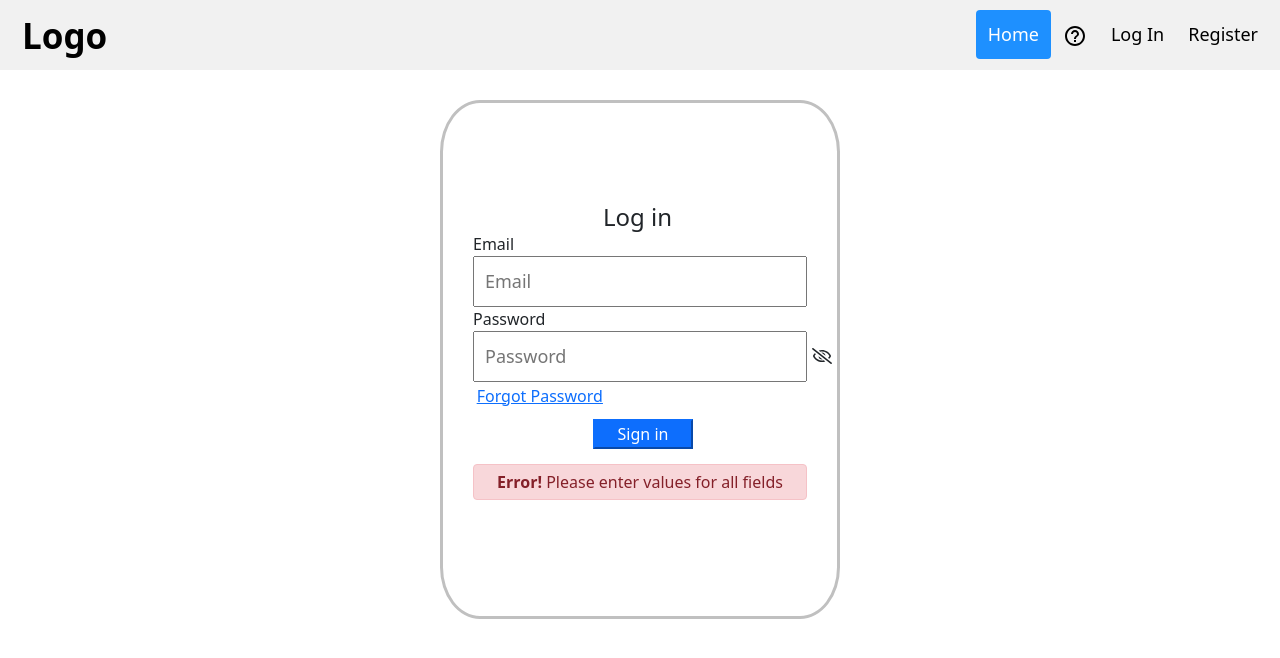
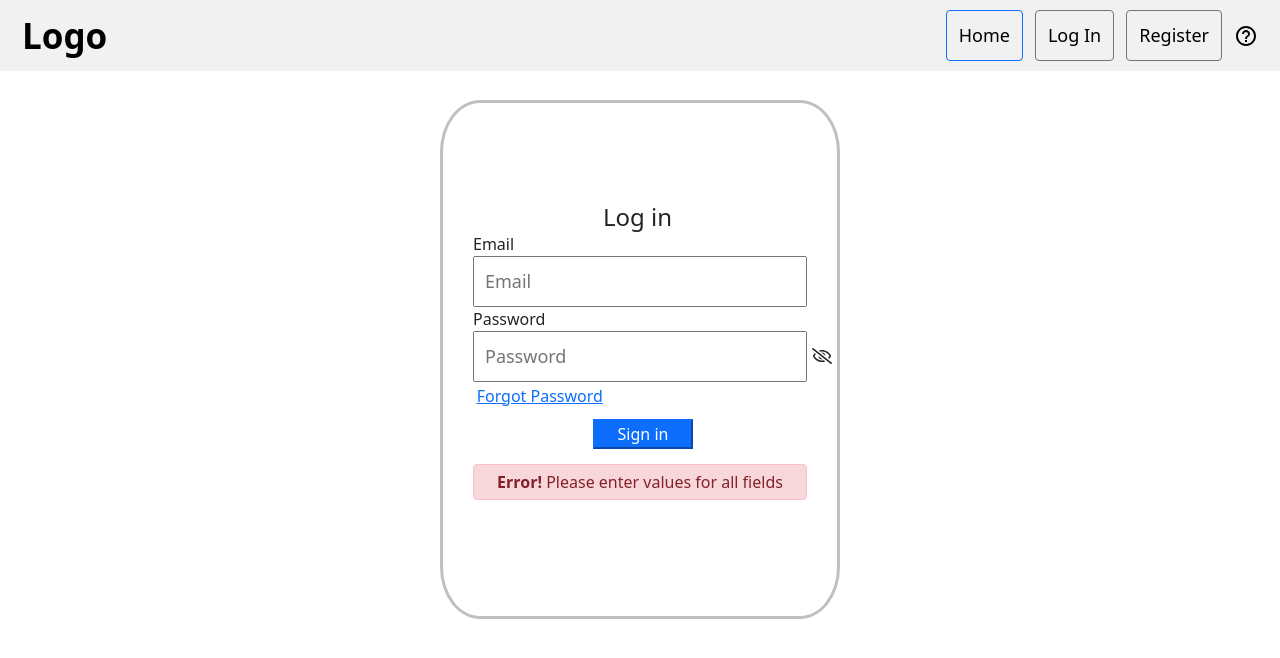
Before and after one commit to jessicawaz/Inventory-App, a React (Create React App) app in the folder frontend/: page /login in a window 1280 px wide. Shown: the top 658 px of the page. Built offline with nearby package versions, Linux system fonts and the light colour scheme; no server answers.

Commit message:
logout functionality

```diff
--- a/frontend/src/components/Authentication/Login/Login.js
+++ b/frontend/src/components/Authentication/Login/Login.js
@@ -54,6 +54,7 @@ const Login = () => {
         .then((data) => {
           if (data.data.user) {
             // store token in local storage
+            localStorage.setItem("user", data.data.user.name);
             localStorage.setItem("token", data.data.token);
             axios
               .get("http://localhost:5000/user", {
--- a/frontend/src/components/Inventory/Inventory.js
+++ b/frontend/src/components/Inventory/Inventory.js
@@ -26,7 +26,7 @@ const Inventory = () => {
     axios
       .get("http://localhost:5000/getInventory")
       .then((inv) => setItems(inv.data));
-  });
+  }, []);
 
   const add = async (e) => {
     let formData = {
--- a/frontend/src/components/Navbar/Navbar.css
+++ b/frontend/src/components/Navbar/Navbar.css
@@ -1,7 +1,7 @@
 .navbar {
     overflow: hidden;
     background-color: #f1f1f1;
-    padding: 10px 10px;
+    padding: 10px;
     position: fixed;
     width: 100%;
     top: 0;
@@ -38,3 +38,7 @@
   .navbar-rt {
     float: right;
   }
+
+  .navbar .btn {
+    margin-left: 12px;
+  }
--- a/frontend/src/components/Navbar/Navbar.js
+++ b/frontend/src/components/Navbar/Navbar.js
@@ -2,8 +2,10 @@ import React, { useState } from "react";
 import Help from "@material-ui/icons/HelpOutline";
 import axios from "axios";
 import "./Navbar.css";
+import "bootstrap/dist/css/bootstrap.min.css";
 
 const Navbar = () => {
+  const [userAuth, setUserAuth] = useState(false);
   const [user, setUser] = useState("");
 
   axios
@@ -12,9 +14,15 @@ const Navbar = () => {
         "x-auth-token": localStorage.getItem("token"),
       },
     })
-    .then(() => {
-      setUser(true);
+    .then((res) => {
+      setUser(localStorage.getItem("user"));
+      setUserAuth(true);
     });
+
+  const logOut = () => {
+    localStorage.clear();
+    setUserAuth(false);
+  };
 
   return (
     <div>
@@ -22,27 +30,36 @@ const Navbar = () => {
         <a href="/home" className="logo" id="logo">
           Logo
         </a>
+
         <div className="navbar-rt" id="navbar-rt">
-          <a href="/home" className="active">
+          <a href="/home" className="btn btn-outline-primary">
             Home
           </a>
+
+          {userAuth ? (
+            <a
+              href="/home"
+              className="btn btn-outline-secondary"
+              onClick={logOut}
+            >
+              Log Out
+            </a>
+          ) : (
+            // <a href="/home">Log Out {user}</a>
+            <span>
+              <a className="btn btn-outline-secondary" href="/login">
+                Log In
+              </a>
+
+              <a className="btn btn-outline-secondary" href="/register">
+                Register
+              </a>
+            </span>
+          )}
 
           <a href="/help">
             <Help />
           </a>
-
-          {user ? (
-            <span>
-              {/* <h6>Welcome back, {user.name}!</h6> */}
-              <a href="/logout">Log Out</a>
-            </span>
-          ) : (
-            <span>
-              <a href="/login">Log In</a>
-
-              <a href="/register">Register</a>
-            </span>
-          )}
         </div>
       </div>
     </div>
```
